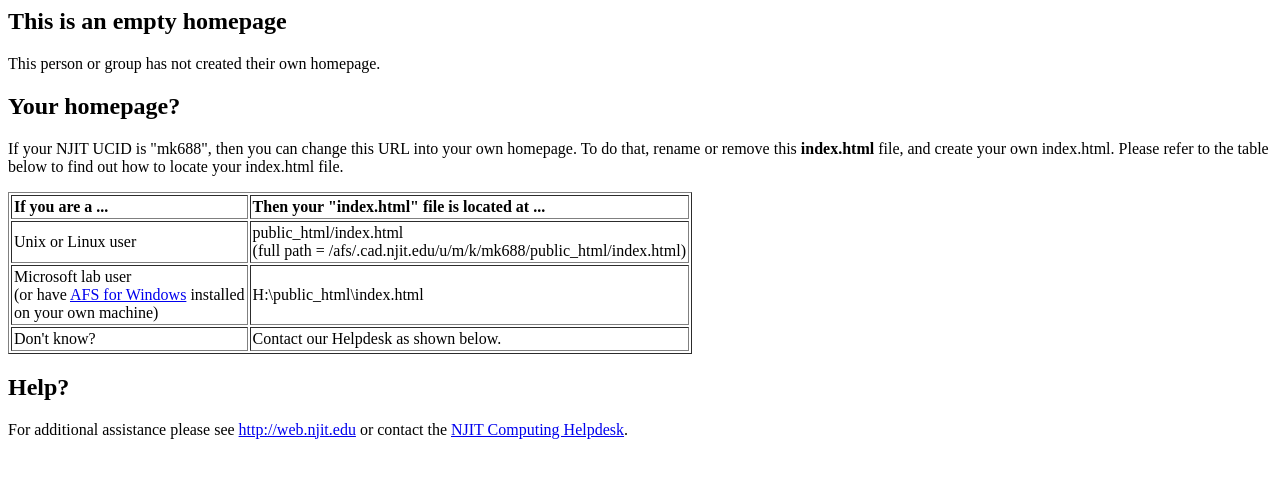
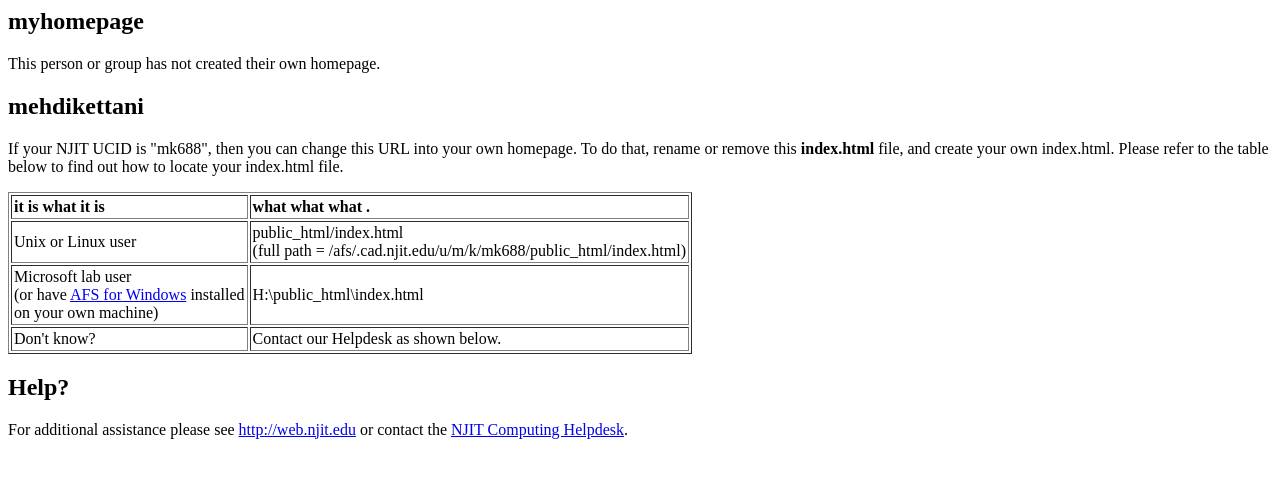
Before and after one commit to mkettani/newrep, a plain HTML site: page index.html in a window 1280 px wide. Drawn offline with Linux system fonts and the light colour scheme.

Commit message:
somecommit

```diff
--- a/index.html
+++ b/index.html
@@ -1,12 +1,12 @@
-<!-- NJIT default user homepage version 20070214 -->
+<!-- NJIT default user homepage version 2007021i5 -->
 <html>
 	<head>
 		<title>Empty homepage</title>
 	</head>
 	<body>
-		<h2>This is an empty homepage</h2>
+		<h2>myhomepage</h2>
 		This person or group has not created their own homepage.
-		<h2>Your homepage?</h2>
+		<h2>mehdikettani</h2>
 		If your NJIT UCID is "mk688",
 		then you can change this URL into your own homepage.
 		To do that, rename or remove this <strong>index.html</strong> file,
@@ -16,8 +16,8 @@
 		<p>
 		<table border=1 cellpadding=2>
 			<tr>
-				<td><b>If you are a ...</b></td>
-				<td><b>Then your "index.html" file is located at ...</b></td></tr>
+				<td><b>it is what it is</b></td>
+				<td><b>what what what .</b></td></tr>
 			<tr>
 				<td>Unix or Linux user</td>
 				<td>public_html/index.html<br />
```
